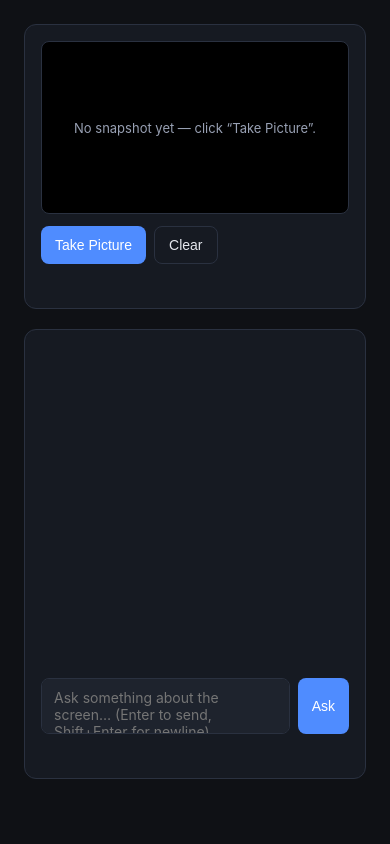
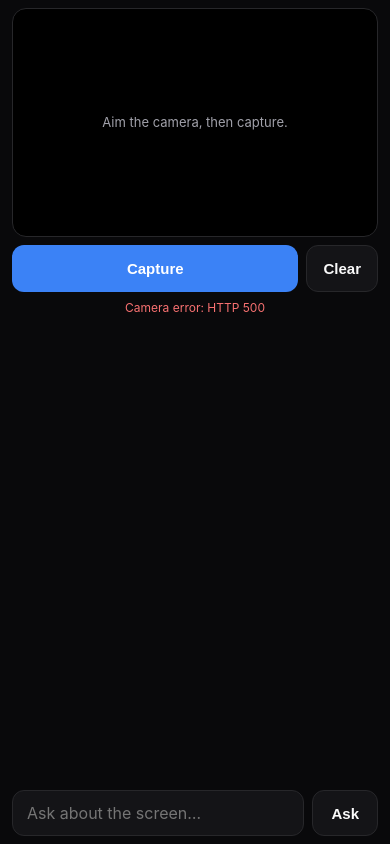
Before and after one commit to ryanjhermes/Camera, a FastAPI app: page / in a window 390 px wide. Run offline with FastAPI, Linux system fonts and the light colour scheme; data that the repository does not hold is empty; parts of the project's set-up code (start-up, migrations or seed data) failed here and were passed over.

Commit message:
Enhance camera functionality and UI improvements:
- Adjusted camera capture logic in `camera.py` to set buffer size and improve frame grabbing.
- Updated `main.py` to include a reset endpoint and enhanced error handling for snapshot retrieval.
- Improved HTML structure and styling in `index.html` for better user experience, including responsive design and updated button styles.

```diff
--- a/main.py
+++ b/main.py
@@ -28,7 +28,18 @@ def snapshot():
     with image_lock:
         image_bytes = jpeg
 
-    return Response(content=jpeg, media_type="image/jpeg")
+    return Response(
+        content=jpeg,
+        media_type="image/jpeg",
+        headers={"Cache-Control": "no-store, no-cache", "Pragma": "no-cache"},
+    )
+
+@app.post("/reset")
+def reset():
+    global image_bytes
+    with image_lock:
+        image_bytes = None
+    return {"ok": True}
 
 @app.post("/ask")
 def ask(body: dict):
@@ -37,6 +48,9 @@ def ask(body: dict):
     with image_lock:
         snapshot = image_bytes
 
+    if not snapshot:
+        raise HTTPException(status_code=400, detail="No snapshot yet. Take a picture first.")
+
     answer = ask_with_image(snapshot, question)
 
     return {"answer": answer}
--- a/run_command.txt
+++ b/run_command.txt
@@ -24,11 +24,11 @@ Mac — Raspberry Pi:
     ssh ryanhermes@ryanhermespi.local
     cd ~/Camera && source venv/bin/activate
     pip install -r requirements.txt    # only if requirements changed
-    sudo systemctl restart camera
+    ssh -t ryanhermes@ryanhermespi.local "sudo systemctl restart camera"
 
   Service commands (on Pi):
     sudo systemctl status camera
-    sudo systemctl restart camera
+    ssh -t ryanhermes@ryanhermespi.local "sudo systemctl restart camera"
     sudo journalctl -u camera -f
 
   Shutdown Pi:
--- a/templates/index.html
+++ b/templates/index.html
@@ -3,218 +3,267 @@
   <head>
     <meta charset="utf-8" />
     <meta http-equiv="Cache-Control" content="no-store" />
+    <meta name="viewport" content="width=device-width, initial-scale=1, viewport-fit=cover" />
+    <meta name="theme-color" content="#09090b" />
     <title>Camera</title>
-    <meta name="viewport" content="width=device-width, initial-scale=1" />
     <style>
       :root {
-        --bg: #0f1115;
-        --panel: #161a22;
-        --panel-2: #1e232d;
-        --border: #2a3140;
-        --text: #e6e8ee;
-        --muted: #98a0b3;
-        --accent: #4f8cff;
-        --accent-2: #3a6fd8;
-        --user: #2b3447;
-        --assistant: #1e2a1f;
+        --bg: #09090b;
+        --surface: #141417;
+        --border: #27272a;
+        --text: #fafafa;
+        --muted: #a1a1aa;
+        --accent: #3b82f6;
+        --accent-pressed: #2563eb;
+        --user: #1e293b;
+        --assistant: #14532d;
+        --safe-b: env(safe-area-inset-bottom, 0px);
+        --safe-t: env(safe-area-inset-top, 0px);
       }
-      * { box-sizing: border-box; }
-      body {
-        margin: 0;
-        font-family: -apple-system, BlinkMacSystemFont, "Segoe UI", sans-serif;
+      * { box-sizing: border-box; margin: 0; padding: 0; }
+      html, body {
+        height: 100%;
+        overflow: hidden;
         background: var(--bg);
         color: var(--text);
-        min-height: 100vh;
+        font-family: -apple-system, BlinkMacSystemFont, "Segoe UI", system-ui, sans-serif;
       }
       .app {
-        max-width: 1100px;
-        margin: 0 auto;
-        padding: 24px;
-        display: grid;
-        grid-template-columns: 1fr 1fr;
-        gap: 20px;
-      }
-      @media (max-width: 880px) {
-        .app { grid-template-columns: 1fr; }
-      }
-      .panel {
-        background: var(--panel);
-        border: 1px solid var(--border);
-        border-radius: 12px;
-        padding: 16px;
+        height: 100dvh;
         display: flex;
         flex-direction: column;
-        gap: 12px;
+        padding: calc(8px + var(--safe-t)) 12px calc(8px + var(--safe-b));
+        gap: 8px;
+        overflow: hidden;
       }
       .preview {
+        flex: 0 0 auto;
+        width: 100%;
+        aspect-ratio: 16 / 10;
+        max-height: min(36dvh, 280px);
         background: #000;
+        border-radius: 14px;
         border: 1px solid var(--border);
-        border-radius: 8px;
-        aspect-ratio: 16/9;
+        overflow: hidden;
         display: flex;
         align-items: center;
         justify-content: center;
-        overflow: hidden;
       }
-      .preview img { width: 100%; height: 100%; object-fit: contain; }
-      .preview .empty { color: var(--muted); font-size: 13px; }
-      .row { display: flex; gap: 8px; flex-wrap: wrap; }
+      .preview img {
+        width: 100%;
+        height: 100%;
+        object-fit: contain;
+      }
+      .preview .empty {
+        color: var(--muted);
+        font-size: 13px;
+        padding: 12px;
+        text-align: center;
+      }
+      .toolbar {
+        display: flex;
+        gap: 8px;
+      }
       button {
+        border: none;
+        border-radius: 12px;
+        font-size: 15px;
+        font-weight: 600;
+        cursor: pointer;
+      }
+      button:disabled { opacity: 0.45; cursor: not-allowed; }
+      .btn-primary {
+        flex: 1;
+        padding: 14px 16px;
         background: var(--accent);
-        color: white;
-        border: none;
-        border-radius: 8px;
-        padding: 10px 14px;
-        font-size: 14px;
-        font-weight: 500;
-        cursor: pointer;
-        transition: background 0.12s ease;
+        color: #fff;
       }
-      button:hover:not(:disabled) { background: var(--accent-2); }
-      button.secondary {
-        background: transparent;
+      .btn-ghost {
+        padding: 14px 16px;
+        background: var(--surface);
         color: var(--text);
         border: 1px solid var(--border);
       }
-      button.secondary:hover:not(:disabled) { background: var(--panel-2); }
-      button:disabled { opacity: 0.5; cursor: not-allowed; }
-      .chat {
-        min-height: 320px;
-        max-height: 60vh;
+      .status {
+        min-height: 16px;
+        font-size: 12px;
+        color: var(--muted);
+        text-align: center;
+      }
+      .status.error { color: #f87171; }
+      .messages {
+        flex: 1 1 0;
+        min-height: 0;
         overflow-y: auto;
         display: flex;
         flex-direction: column;
-        gap: 8px;
-        padding-right: 4px;
+        gap: 6px;
       }
       .msg {
+        max-width: 92%;
         padding: 10px 12px;
-        border-radius: 8px;
-        line-height: 1.45;
+        border-radius: 14px;
         font-size: 14px;
+        line-height: 1.4;
         white-space: pre-wrap;
         word-wrap: break-word;
       }
-      .msg.user { background: var(--user); align-self: flex-end; max-width: 90%; }
-      .msg.assistant { background: var(--assistant); align-self: flex-start; max-width: 90%; }
-      .msg .role {
+      .msg.user {
+        align-self: flex-end;
+        background: var(--user);
+      }
+      .msg.assistant {
+        align-self: flex-start;
+        background: var(--assistant);
+      }
+      .msg .label {
         display: block;
-        font-size: 11px;
+        font-size: 10px;
+        font-weight: 600;
+        text-transform: uppercase;
         color: var(--muted);
         margin-bottom: 4px;
-        text-transform: uppercase;
-        letter-spacing: 0.05em;
       }
-      .ask {
+      .composer {
         display: flex;
         gap: 8px;
-        align-items: stretch;
       }
-      .ask textarea {
+      .composer input {
         flex: 1;
-        resize: none;
-        min-height: 44px;
-        max-height: 160px;
-        padding: 10px 12px;
-        background: var(--panel-2);
+        min-width: 0;
+        padding: 12px 14px;
+        border-radius: 12px;
+        border: 1px solid var(--border);
+        background: var(--surface);
+        color: var(--text);
+        font: inherit;
+        font-size: 16px;
+      }
+      .composer input:focus {
+        outline: none;
+        border-color: var(--accent);
+      }
+      .btn-ask {
+        padding: 12px 18px;
+        background: var(--surface);
         color: var(--text);
         border: 1px solid var(--border);
-        border-radius: 8px;
-        font: inherit;
-        font-size: 14px;
       }
-      .ask textarea:focus { outline: 1px solid var(--accent); }
-      .status {
-        font-size: 12px;
-        color: var(--muted);
-        min-height: 16px;
-      }
-      .status.error { color: #ff6b6b; }
     </style>
   </head>
   <body>
     <div class="app">
-      <section class="panel">
-        <div class="preview" id="preview">
-          <span class="empty">No snapshot yet — click “Take Picture”.</span>
-        </div>
-        <div class="row">
-          <button id="snapBtn">Take Picture</button>
-          <button id="resetBtn" class="secondary">Clear</button>
-        </div>
-        <div class="status" id="camStatus"></div>
-      </section>
+      <div class="preview" id="preview">
+        <span class="empty" id="empty">Aim the camera, then capture.</span>
+        <img id="frame" alt="Camera" hidden />
+      </div>
 
-      <section class="panel">
-        <div class="chat" id="chat"></div>
-        <form class="ask" id="askForm">
-          <textarea
-            id="question"
-            placeholder="Ask something about the screen… (Enter to send, Shift+Enter for newline)"
-            autocomplete="off"
-          ></textarea>
-          <button id="askBtn" type="submit">Ask</button>
-        </form>
-        <div class="status" id="askStatus"></div>
-      </section>
+      <div class="toolbar">
+        <button type="button" class="btn-primary" id="snapBtn">Capture</button>
+        <button type="button" class="btn-ghost" id="resetBtn">Clear</button>
+      </div>
+
+      <div class="status" id="status"></div>
+      <div class="messages" id="messages"></div>
+
+      <form class="composer" id="askForm">
+        <input id="question" type="text" placeholder="Ask about the screen…" autocomplete="off" />
+        <button type="submit" class="btn-ask" id="askBtn">Ask</button>
+      </form>
     </div>
 
     <script>
       const previewEl = document.getElementById("preview");
-      const chatEl = document.getElementById("chat");
+      const emptyEl = document.getElementById("empty");
+      const frameEl = document.getElementById("frame");
+      const messagesEl = document.getElementById("messages");
       const snapBtn = document.getElementById("snapBtn");
       const resetBtn = document.getElementById("resetBtn");
       const askBtn = document.getElementById("askBtn");
       const askForm = document.getElementById("askForm");
       const questionEl = document.getElementById("question");
-      const camStatusEl = document.getElementById("camStatus");
-      const askStatusEl = document.getElementById("askStatus");
+      const statusEl = document.getElementById("status");
 
+      const AUTO_PROMPT = "What's the answer?";
       let hasSnapshot = false;
-      const AUTO_PROMPT = "What's the answer?";
+      let frameUrl = null;
+      let pollTimer = null;
 
-      function setStatus(el, msg, isError = false) {
-        el.textContent = msg || "";
-        el.classList.toggle("error", !!isError);
+      function setStatus(msg, isError = false) {
+        statusEl.textContent = msg || "";
+        statusEl.classList.toggle("error", !!isError);
+      }
+
+      function showBlob(blob) {
+        if (frameUrl) URL.revokeObjectURL(frameUrl);
+        frameUrl = URL.createObjectURL(blob);
+        frameEl.src = frameUrl;
+        frameEl.hidden = false;
+        emptyEl.hidden = true;
       }
 
       function appendMessage(role, content) {
         const div = document.createElement("div");
         div.className = "msg " + role;
-        const roleEl = document.createElement("span");
-        roleEl.className = "role";
-        roleEl.textContent = role === "user" ? "You" : "Assistant";
+        const label = document.createElement("span");
+        label.className = "label";
+        label.textContent = role === "user" ? "You" : "Answer";
         const body = document.createElement("span");
         body.textContent = content;
-        div.appendChild(roleEl);
+        div.appendChild(label);
         div.appendChild(body);
-        chatEl.appendChild(div);
-        chatEl.scrollTop = chatEl.scrollHeight;
+        messagesEl.appendChild(div);
+        messagesEl.scrollTop = messagesEl.scrollHeight;
+      }
+
+      function stopPolling() {
+        if (pollTimer) {
+          clearInterval(pollTimer);
+          pollTimer = null;
+        }
+      }
+
+      async function fetchSnapshot() {
+        const resp = await fetch("/snapshot?t=" + Date.now(), { cache: "no-store" });
+        if (!resp.ok) throw new Error("HTTP " + resp.status);
+        return resp.blob();
+      }
+
+      async function pollFrame() {
+        if (hasSnapshot) return;
+        try {
+          showBlob(await fetchSnapshot());
+        } catch (err) {
+          setStatus("Camera error: " + err.message, true);
+        }
+      }
+
+      function startPolling() {
+        stopPolling();
+        pollFrame();
+        pollTimer = setInterval(pollFrame, 1000);
       }
 
       async function loadSnapshot() {
-        const resp = await fetch("/snapshot?t=" + Date.now());
-        if (!resp.ok) throw new Error("HTTP " + resp.status);
-        const blob = await resp.blob();
-        previewEl.innerHTML = "";
-        const img = document.createElement("img");
-        img.src = URL.createObjectURL(blob);
-        previewEl.appendChild(img);
+        stopPolling();
+        const blob = await fetchSnapshot();
+        showBlob(blob);
         hasSnapshot = true;
       }
 
       async function takePicture() {
         snapBtn.disabled = true;
         askBtn.disabled = true;
-        setStatus(camStatusEl, "Capturing…");
-        setStatus(askStatusEl, "");
+        setStatus("Capturing…");
         try {
           await loadSnapshot();
-          setStatus(camStatusEl, "Snapshot sent — waiting for answer…");
+          setStatus("Analyzing…");
           await ask(AUTO_PROMPT, { fromAutoCapture: true });
-          setStatus(camStatusEl, "Snapshot ready.");
+          setStatus("");
         } catch (err) {
-          setStatus(camStatusEl, "Camera error: " + err.message, true);
+          setStatus(err.message, true);
+          hasSnapshot = false;
+          startPolling();
         } finally {
           snapBtn.disabled = false;
           askBtn.disabled = false;
@@ -224,7 +273,7 @@
       async function ask(question, opts = {}) {
         askBtn.disabled = true;
         questionEl.disabled = true;
-        setStatus(askStatusEl, hasSnapshot ? "Thinking…" : "Capturing and thinking…");
+        setStatus(hasSnapshot ? "Thinking…" : "Capturing…");
         try {
           if (!hasSnapshot) await loadSnapshot();
           const resp = await fetch("/ask", {
@@ -239,11 +288,10 @@
           const data = await resp.json();
           appendMessage("user", question);
           appendMessage("assistant", data.answer);
-          hasSnapshot = true;
-          setStatus(askStatusEl, "");
+          setStatus("");
           if (!opts.fromAutoCapture) questionEl.value = "";
         } catch (err) {
-          setStatus(askStatusEl, "Error: " + err.message, true);
+          setStatus(err.message, true);
         } finally {
           askBtn.disabled = false;
           questionEl.disabled = false;
@@ -251,17 +299,22 @@
         }
       }
 
-      function clearSession() {
-        chatEl.innerHTML = "";
-        previewEl.innerHTML = '<span class="empty">No snapshot yet — click “Take Picture”.</span>';
+      async function clearSession() {
+        stopPolling();
+        if (frameUrl) URL.revokeObjectURL(frameUrl);
+        frameUrl = null;
+        messagesEl.innerHTML = "";
+        frameEl.removeAttribute("src");
+        frameEl.hidden = true;
+        emptyEl.hidden = false;
         hasSnapshot = false;
-        setStatus(camStatusEl, "Cleared.");
-        setStatus(askStatusEl, "");
+        setStatus("Cleared.");
+        await fetch("/reset", { method: "POST" });
+        startPolling();
       }
 
       snapBtn.addEventListener("click", takePicture);
       resetBtn.addEventListener("click", clearSession);
-
       askForm.addEventListener("submit", (e) => {
         e.preventDefault();
         const q = questionEl.value.trim();
@@ -269,12 +322,7 @@
         ask(q);
       });
 
-      questionEl.addEventListener("keydown", (e) => {
-        if (e.key === "Enter" && !e.shiftKey) {
-          e.preventDefault();
-          askForm.requestSubmit();
-        }
-      });
+      startPolling();
     </script>
   </body>
 </html>
```
Also changed, not shown: camera.py (+6 -9 lines).
